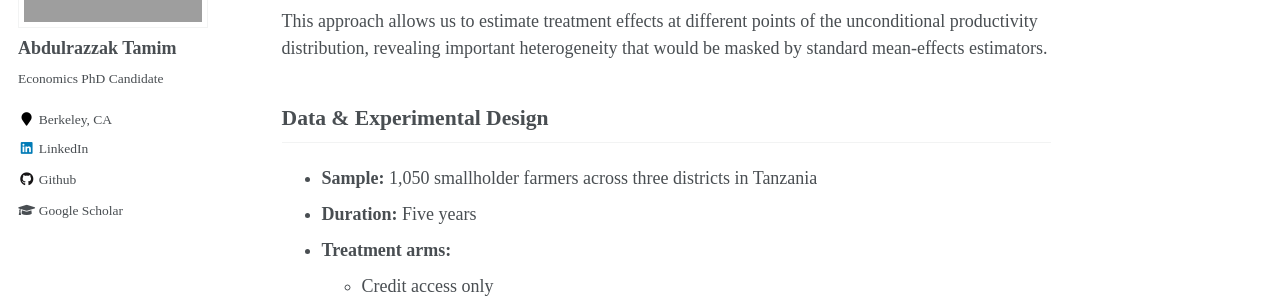
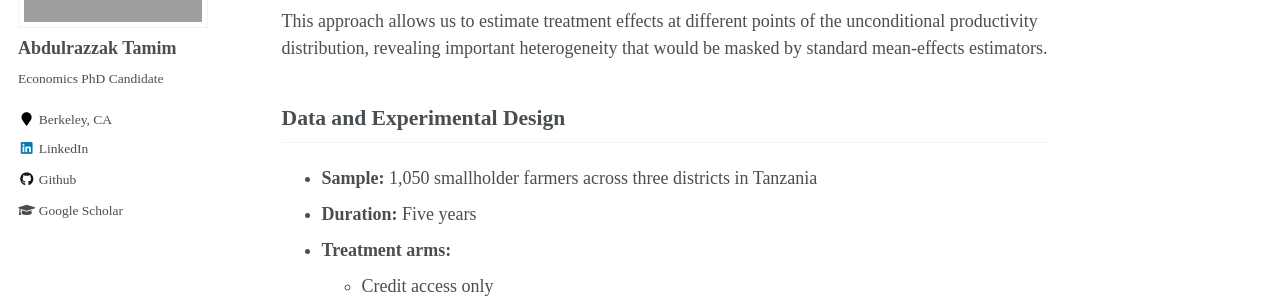
Before and after one commit to AbdulrazzakTamim/abdulrazzaktamim.github.io, a Jekyll site: the page built from _publications/paper2.md, in a window 1280 px wide and 900 px high, scrolled down 2043 px. Shown: the part 154-454 px from the top of the window. Built offline with Jekyll 4.4.1, drawn with Linux system fonts in a browser that asks for light colours; formulas are drawn with MathJax 3; comment, search, counter and statistics services are not loaded.

Commit message:
Fix heading formatting in paper2.md

```diff
--- a/_publications/paper2.md
+++ b/_publications/paper2.md
@@ -36,7 +36,7 @@ where $IF(Y;q_\tau)$ is the influence function of the quantile $q_\tau$, $\mathb
 
 This approach allows us to estimate treatment effects at different points of the unconditional productivity distribution, revealing important heterogeneity that would be masked by standard mean-effects estimators.
 
-## Data & Experimental Design
+## Data and Experimental Design
 
 - **Sample:** 1,050 smallholder farmers across three districts in Tanzania
 - **Duration:** Five years
```
